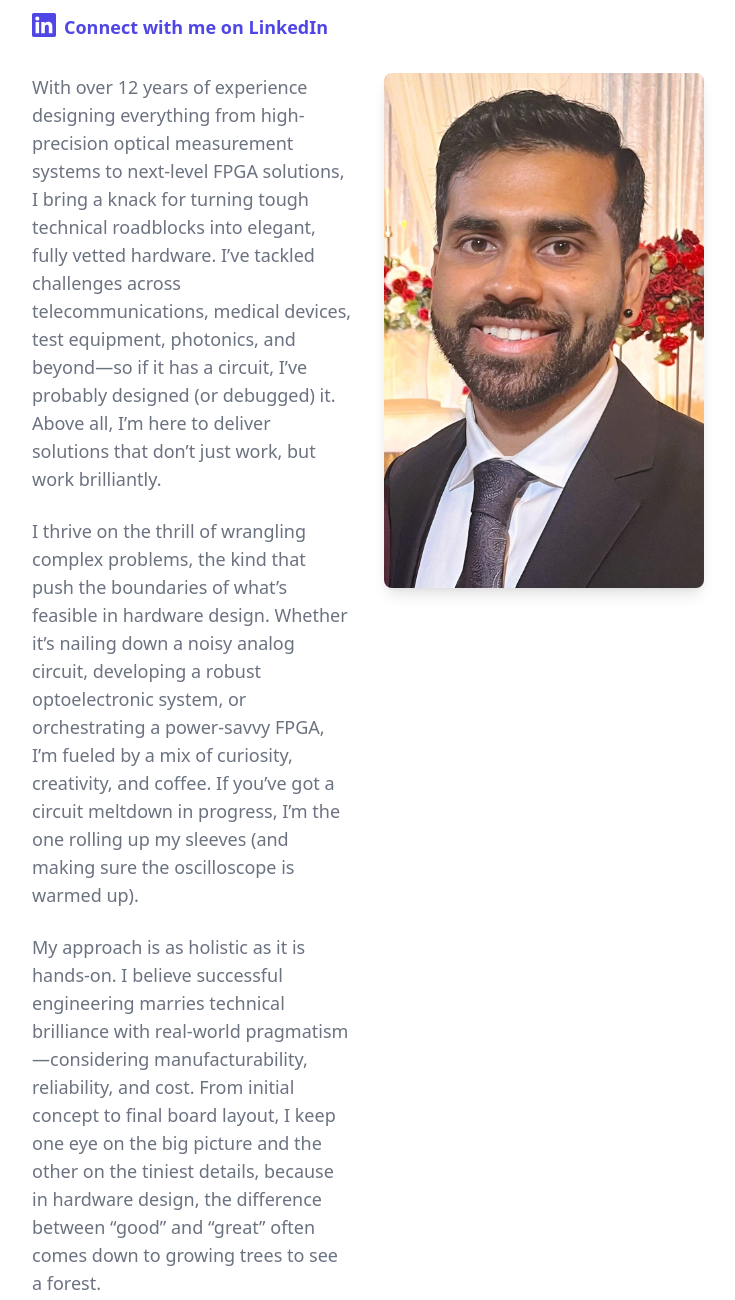
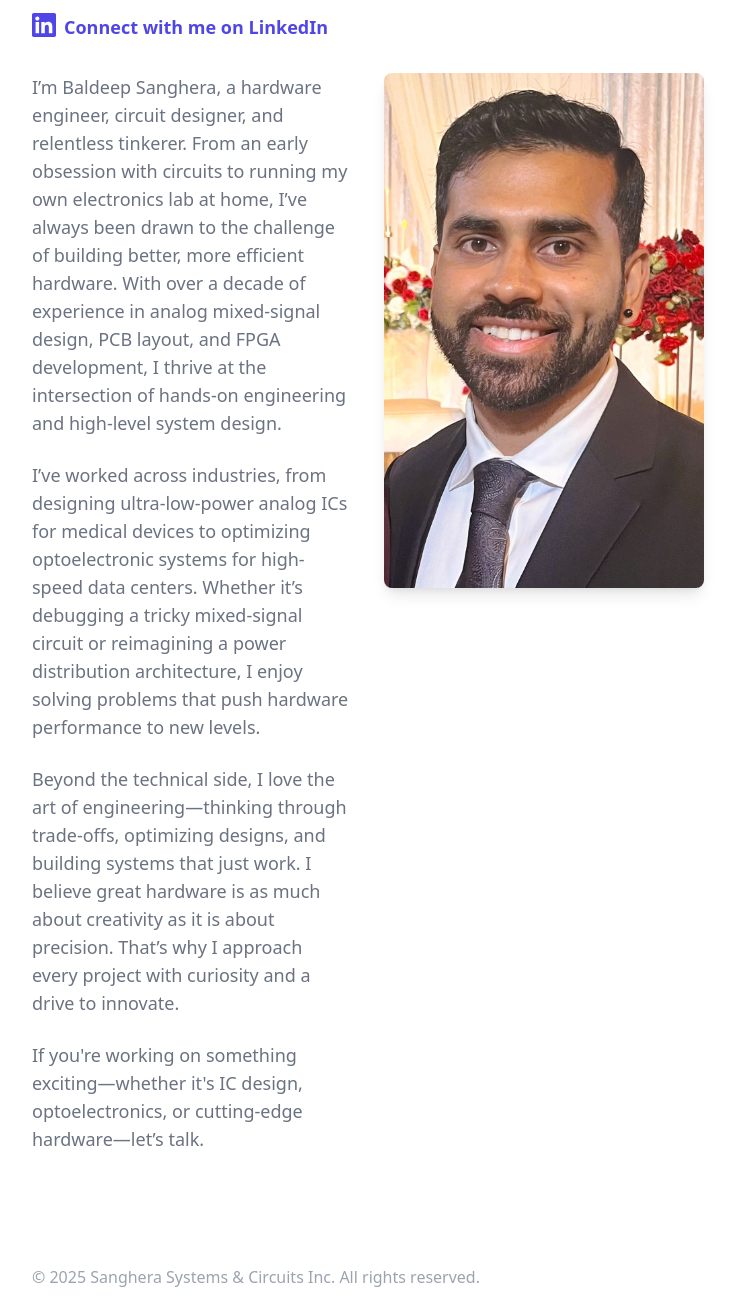
Before and after one commit to bsanghera/SangheraCircuitsWebsite, a plain HTML site: page about.html in a window 1280 px wide. Shown: the part 319-1619 px from the top of the page, without its empty margins (0-735 px from the left). Drawn offline with nearby package versions, Linux system fonts and the light colour scheme.

Commit message:
added stuff

```diff
--- a/about.html
+++ b/about.html
@@ -116,14 +116,13 @@
 
                     <div class="mt-8 lg:mt-0">
                         <div class="text-lg text-gray-500 space-y-6">
-                            <p> With over 12 years of experience designing everything from high-precision optical measurement systems to next-level FPGA solutions, I bring a knack for turning tough technical roadblocks into elegant, fully vetted hardware. I’ve tackled challenges across telecommunications, medical devices, test equipment, photonics, and beyond—so if it has a circuit, I’ve probably designed (or debugged) it. Above all, I’m here to deliver solutions that don’t just work, but work brilliantly.
+                            <p> I’m Baldeep Sanghera, a hardware engineer, circuit designer, and relentless tinkerer. From an early obsession with circuits to running my own electronics lab at home, I’ve always been drawn to the challenge of building better, more efficient hardware. With over a decade of experience in analog mixed-signal design, PCB layout, and FPGA development, I thrive at the intersection of hands-on engineering and high-level system design.
                             </p>
-                            <p> I thrive on the thrill of wrangling complex problems, the kind that push the boundaries of what’s feasible in hardware design. Whether it’s nailing down a noisy analog circuit, developing a robust optoelectronic system, or orchestrating a power-savvy FPGA, I’m fueled by a mix of curiosity, creativity, and coffee. If you’ve got a circuit meltdown in progress, I’m the one rolling up my sleeves (and making sure the oscilloscope is warmed up).
+                            <p> I’ve worked across industries, from designing ultra-low-power analog ICs for medical devices to optimizing optoelectronic systems for high-speed data centers. Whether it’s debugging a tricky mixed-signal circuit or reimagining a power distribution architecture, I enjoy solving problems that push hardware performance to new levels.
                             </p>
-                            <p> My approach is as holistic as it is hands-on. I believe successful engineering marries technical brilliance with real-world pragmatism—considering manufacturability, reliability, and cost. From initial concept to final board layout, I keep one eye on the big picture and the other on the tiniest details, because in hardware design, the difference between “good” and “great” often comes down to growing trees to see a forest.
+                            <p> Beyond the technical side, I love the art of engineering—thinking through trade-offs, optimizing designs, and building systems that just work. I believe great hardware is as much about creativity as it is about precision. That’s why I approach every project with curiosity and a drive to innovate.
                             </p>
-                            <p> I believe in taking a holistic approach to engineering, considering not just the technical requirements but also practical aspects like manufacturability, reliability, and cost-effectiveness. This comprehensive perspective ensures that my solutions are not just technically sound but also commercially viable.
-                            </p>
+                            <p> If you're working on something exciting—whether it's IC design, optoelectronics, or cutting-edge hardware—let’s talk.
                         </div>
                     </div>
                 </div>
```
